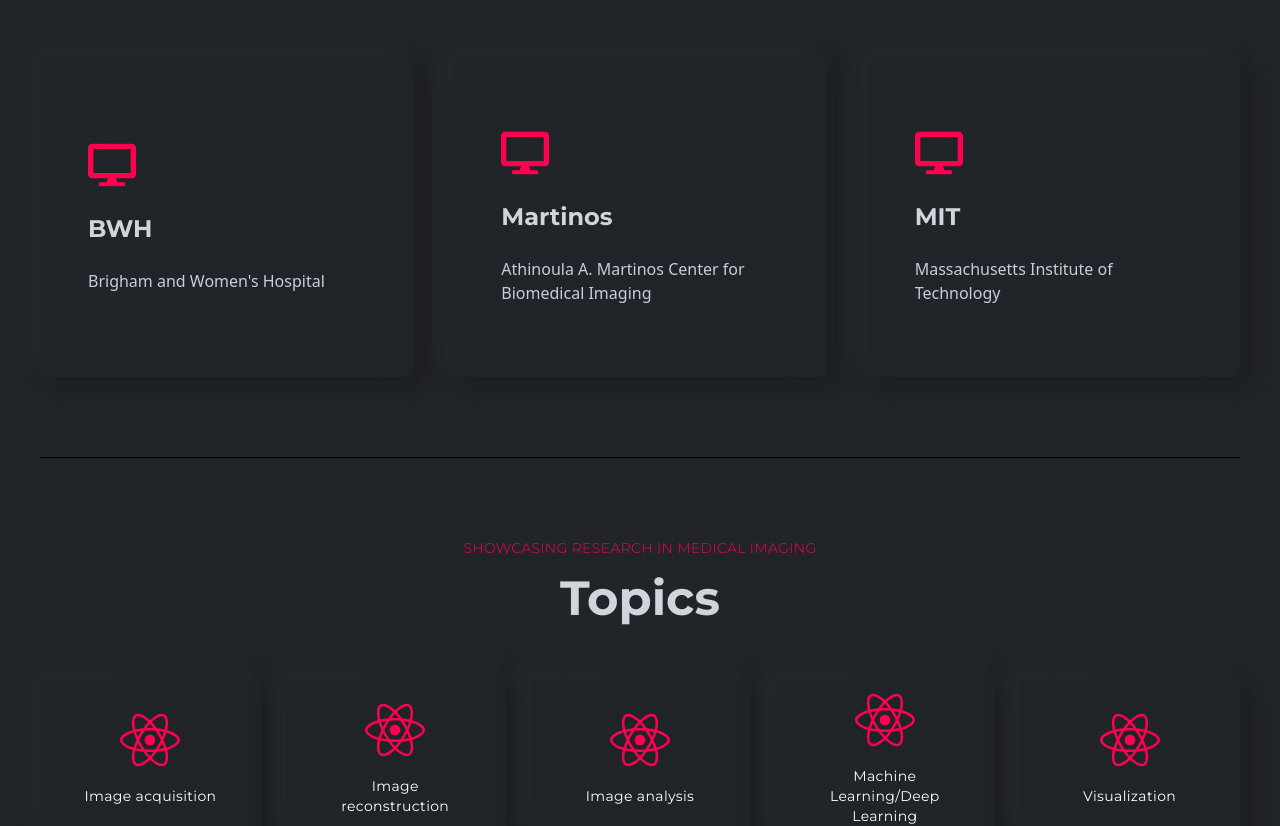
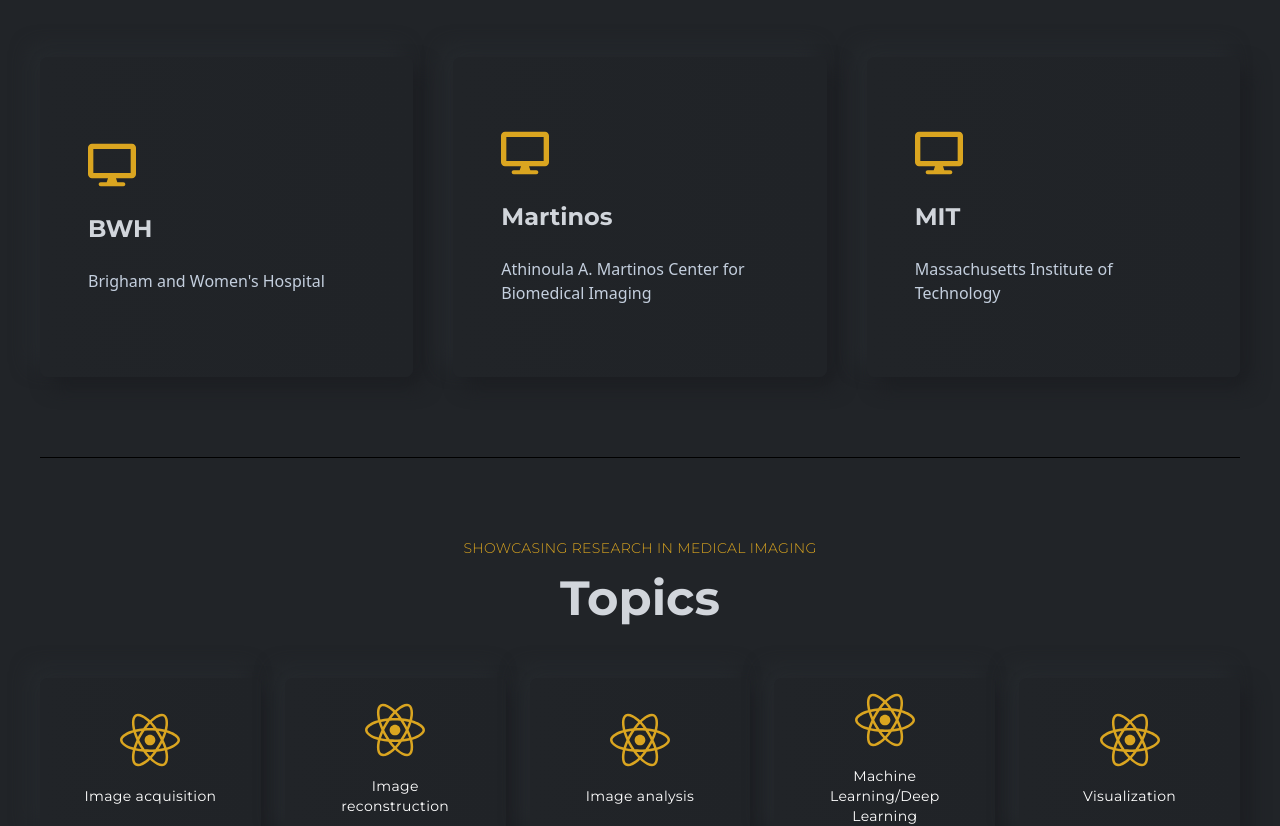
Before and after one commit to bostonmiw/bmiw, a React (Create React App) app: page / in a window 1280 px wide. Shown: the part 1060-1886 px from the top of the page. Built offline with nearby package versions, Linux system fonts and the light colour scheme; the HTML template or start-up script is replaced by a standard one.

Commit message:
STYLE: Prefer using a gold color for highlighting
Prefer using a gold color for highlighting.

```diff
--- a/src/components/banner/LeftBanner.js
+++ b/src/components/banner/LeftBanner.js
@@ -24,7 +24,7 @@
                     <Cursor
                         cursorBlinking="false"
                         cursorStyle="|"
-                        cursorColor="#ff014f"
+                        cursorColor="#daa520"
                     />
                 </h2>
                 <p className="text-base font-bodyFont leading-6 tracking-wide text-center lgl:text-left">
--- a/src/index.css
+++ b/src/index.css
@@ -4,7 +4,7 @@
 @tailwind utilities;
 
 ::selection {
-  background-color: #ff014f;
+  background-color: #daa520;
 }
 
 @layer components {
--- a/tailwind.config.js
+++ b/tailwind.config.js
@@ -23,7 +23,7 @@
         bodyColor: "#212428",
         lightText: "#c4cfde",
         boxBg: "linear-gradient(145deg, #1e2024, #23272b)",
-        designColor: "#ff014f",
+        designColor: "#daa520",
       },
       boxShadow: {
         shadowOne: "10px 10px 19px #1c1e22, -10px -10px 19px #262a2e",
```
